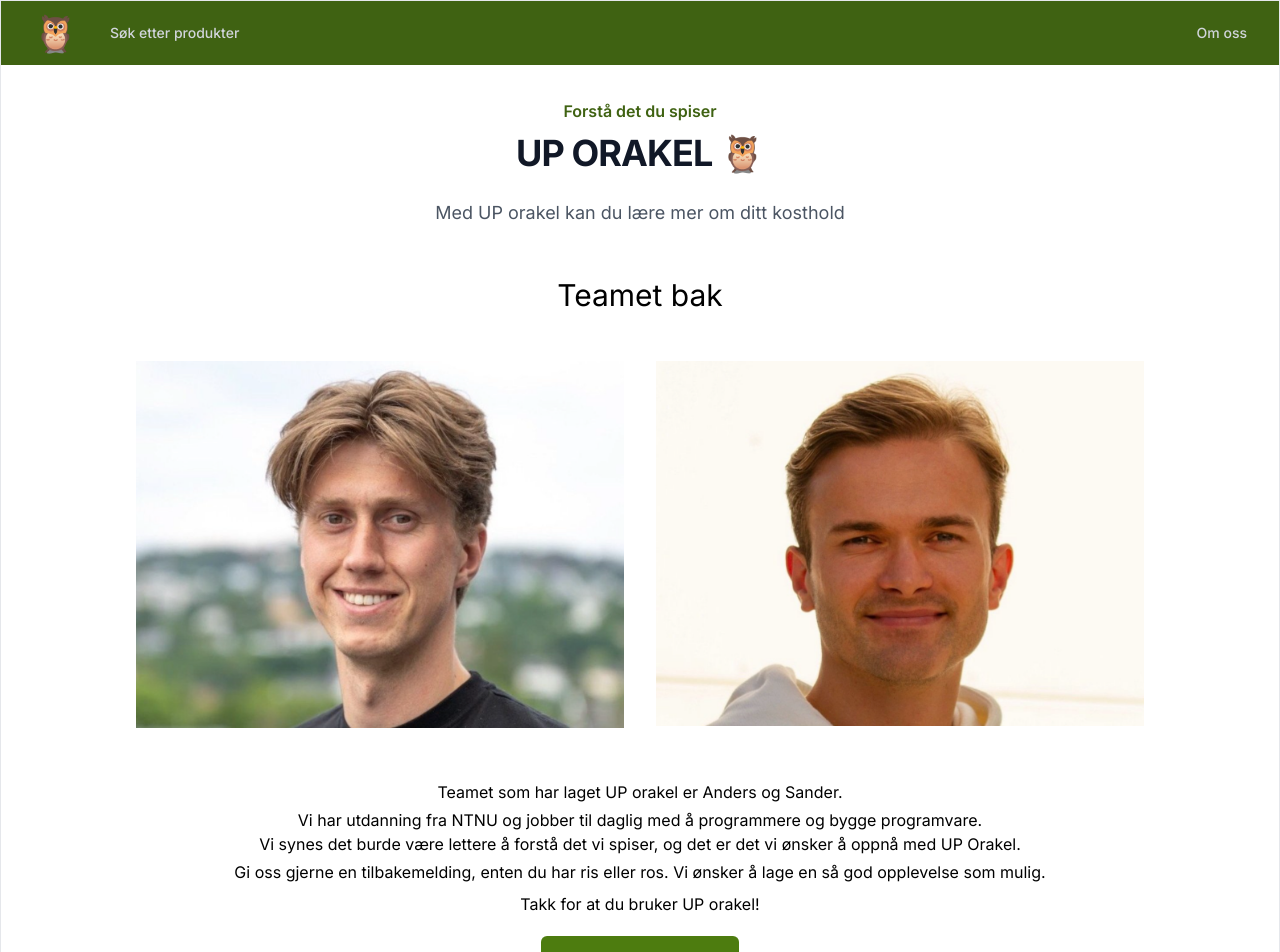
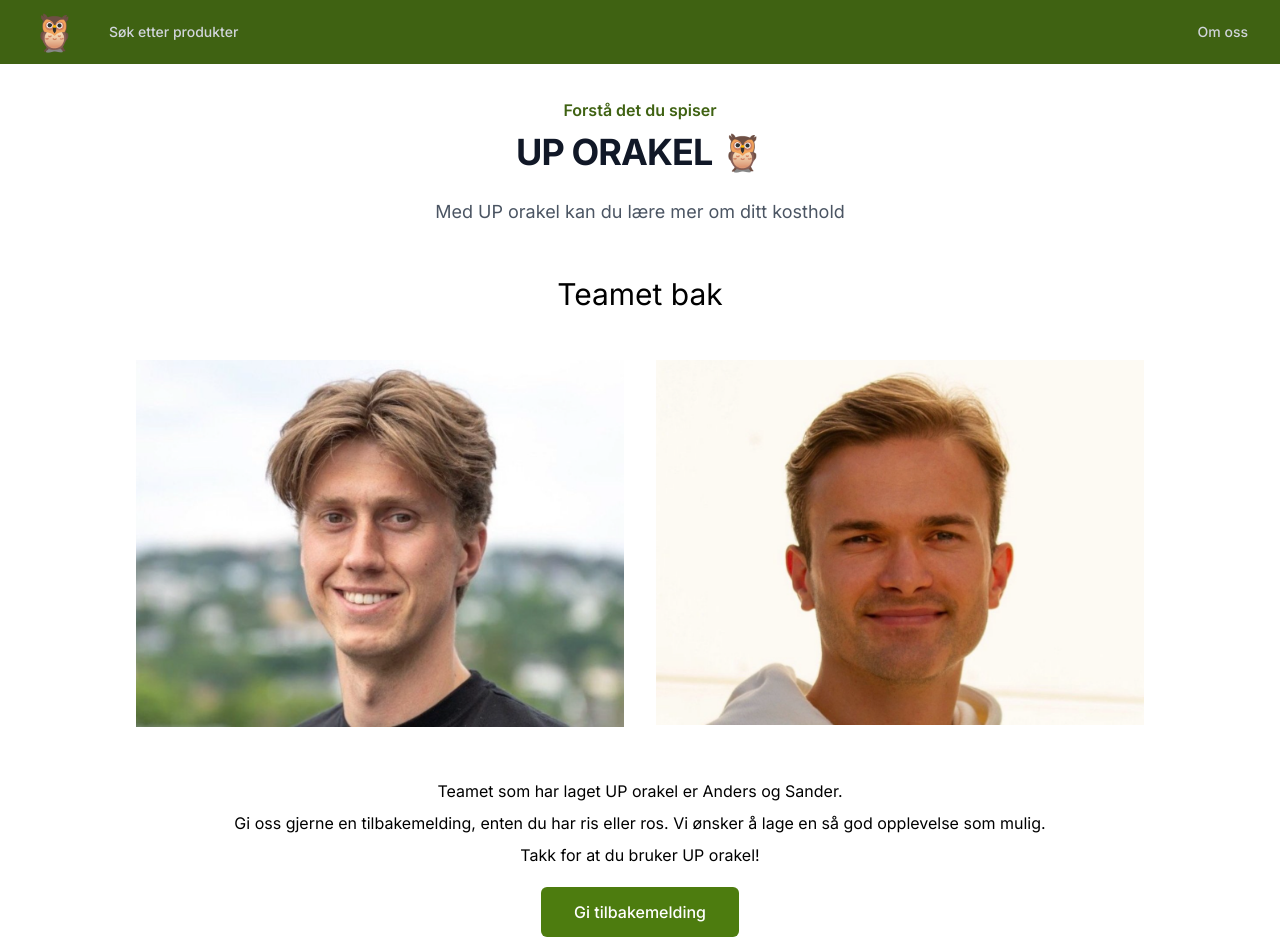
Before and after one commit to Matoppslaget/veivisern-frontend, a Next.js app: page /about in a window 1280 px wide. Shown: the top 952 px of the page. Built offline with nearby package versions, Linux system fonts and the light colour scheme.

Commit message:
fix borders

```diff
--- a/app/layout.tsx
+++ b/app/layout.tsx
@@ -19,7 +19,7 @@
 }>) {
   return (
     <html lang="en">
-      <body className={`${inter.className} min-h-screen flex flex-col border`}>
+      <body className={`${inter.className} min-h-screen flex flex-col`}>
         <NavBar></NavBar>
         <main className="flex-grow">
           <div className="bg-white py-12 sm:py-8">
--- a/app/search/page.tsx
+++ b/app/search/page.tsx
@@ -15,7 +15,7 @@
     const [query, setQuery] = useState('');
     const [products, setProducts] = useState<KassalappProduct[]>([]);
     const [selectedProducts, setSelectedProducts] = useState<KassalappProduct[]>([]);
-    const [selectedProduct, setSelectedProduct] = useState<KassalappProduct | null>(null);
+    const [selectedProduct, setSelectedProduct] = useState<KassalappProduct | undefined>(undefined);
     const [productsUnderEvaluation, setProductsUnderEvaluation] = useState<number[]>([]);
     const [evaluationResults, setEvaluationResults] = useState<EvaluatedProduct[]>([]);
     const [showResults, setShowResults] = useState(false);
@@ -95,6 +95,7 @@
                 <div className="mt-4">
                     Valgte produkter:
                     <CompactProductList
+                        selectedProduct={selectedProduct}
                         selectedProducts={selectedProducts}
                         onProductClick={handleProductClick}
                     />
--- a/components/CompactProductList.tsx
+++ b/components/CompactProductList.tsx
@@ -2,26 +2,32 @@
 import { ArrowRightIcon } from "@heroicons/react/24/outline";
 
 interface CompactProductListProps {
+    selectedProduct?: KassalappProduct;
     selectedProducts: KassalappProduct[];
     onProductClick: (product: KassalappProduct) => void;
 }
 
-const CompactProductList: React.FC<CompactProductListProps> = ({ selectedProducts, onProductClick }) => {
+const CompactProductList: React.FC<CompactProductListProps> = ({ selectedProduct, selectedProducts, onProductClick }) => {
     return (
         <>
             <ul className="bg-white rounded-xl mt-4 w-full shadow-lg">
-                {selectedProducts.map((product, index) => (
-                    <li key={index} className="flex items-center even:bg-white odd:bg-gray-200 odd:bg-opacity-50 py-2 px-2">
+                {selectedProducts.map((product, index) => {
+                    const isSelected = selectedProduct && selectedProduct.id === product.id;
+                    return (
+                        <li key={index}
+                            className={`even:bg-white odd:bg-gray-200 odd:bg-opacity-50 flex items-center py-2 px-2 hover:cursor-pointer hover:bg-green-700 hover:bg-opacity-20 ${isSelected ? 'rounded-md ring-green-700 ring-2 ring-inset p-0' : ''}`}
+                            onClick={() => onProductClick(product)}>
                             <div className="w-full my-auto font-semibold rounded-md ">
                                 {product.name}
                             </div>
-                        <div className="w-11/12 hover:cursor-pointer text-gray-500 hover:text-black" onClick={() => onProductClick(product)}>
+                            <div className="w-11/12  text-gray-500 hover:text-black" >
                                 <div className="justify-end flex items-center">
-                                <div className="px-2 hidden lg:block"> Se prosesseringsgrad </div> <ArrowRightIcon className="w-6 h-6 justify-end" />
+                                    <div className="px-2 hidden lg:block"> Se detaljer</div> <ArrowRightIcon className="w-6 h-6 justify-end" />
                                 </div>
                             </div>
                         </li>
-                ))}
+                    );
+                })}
             </ul>
         </>
     );
--- a/components/Navbar.tsx
+++ b/components/Navbar.tsx
@@ -16,20 +16,20 @@
         <Disclosure as="nav" className="bg-lime-800">
             <div className="mx-auto max-w-7xl px-2 sm:px-6 lg:px-8">
                 <div className="relative flex h-16 items-center justify-between">
-                    <div className="absolute inset-y-0 left-0 flex items-center sm:hidden">
-                        {/* Mobile menu button*/}
+                    {/* <div className="absolute inset-y-0 left-0 flex items-center sm:hidden">
+
                         <DisclosureButton className="group relative inline-flex items-center justify-center rounded-md p-2 text-gray-400 hover:bg-lime-500 hover:text-white focus:outline-none focus:ring-2 focus:ring-inset focus:ring-white">
                             <span className="absolute -inset-0.5" />
                             <span className="sr-only">Open main menu</span>
                             <Bars3Icon aria-hidden="true" className="block h-6 w-6 group-data-[open]:hidden" />
                             <XMarkIcon aria-hidden="true" className="hidden h-6 w-6 group-data-[open]:block" />
                         </DisclosureButton>
-                    </div>
+                    </div> */}
                     <div className="flex items-center justify-center sm:items-stretch sm:justify-start">
                         <div className="flex flex-shrink-0 items-center">
                             <a href="/"> <div className="text-4xl h-10 w-auto"> 🦉 </div></a>
                         </div>
-                        <div className="hidden sm:ml-6 sm:block">
+                        <div className="sm:ml-6 sm:block">
                             <div className="flex space-x-4">
                                 <a
                                     key={navigation.at(0)!!.name}
@@ -42,20 +42,16 @@
                                 >
                                     {navigation.at(0)!!.name}
                                 </a>
-
-
                             </div>
                         </div>
-
                     </div >
-
                     <a
                         key={navigation.at(1)!!.name}
                         href={navigation.at(1)!!.href}
                         aria-current={navigation.at(1)!!.current ? 'page' : undefined}
                         className={classNames(
                             navigation.at(1)!!.current ? 'bg-gray-900 text-white' : 'text-gray-300 hover:bg-lime-700 hover:text-white',
-                            'absolute inset-y-0 right-0 flex text-sm font-medium items-center pr-2 sm:static sm:inset-auto sm:ml-6 sm:pr-0',
+                            'inset-y-0 right-0 rounded-md px-2 py-2.5 flex text-sm font-medium items-center pr-3 sm:static sm:inset-auto sm:ml-6 sm:pr-0',
                         )}
                     >
                         {navigation.at(1)!!.name}
@@ -94,7 +90,7 @@
                     </div> */}
                 </div>
             </div>
-{/*
+            {/*
             <DisclosurePanel className="sm:hidden">
                 <div className="space-y-1 px-2 pb-3 pt-2">
                     {navigation.map((item) => (
--- a/components/ShowProducts.tsx
+++ b/components/ShowProducts.tsx
@@ -9,21 +9,17 @@
 
 const ShowProducts: React.FC<ShowProductsProps> = ({ products, handleClick }) => {
     return (
-        <div className="rounded-xl shadow-sm p-1 pt-1 space-y-1 border 50 w-full ">
+        <div className="rounded-xl shadow-sm p-1 pt-1 space-y-1 border 50 w-full">
             {products.map((product, index) => (
-                <div key={index} className="rounded-md flex justify-stretch border border-gray-300 border-opacity-70">
+                <div key={index} className="rounded-md flex justify-stretch border border-gray-300 border-opacity-70 hover:cursor-pointer hover:bg-green-700 hover:bg-opacity-20" onClick={() => handleClick(product)}>
                     <div className='min-w-20 min-h-20 max-w-20 max-h-20 rounded-lg'>
-                        <a href={product.url} target="_blank" rel="noopener noreferrer">
-                            <Image className="p-1 h-full w-full object-contain" sizes="(max-width: 768px) 100vw, 33vw" src={product.image ? product.image : ''} alt={product.name} width={20} height={20} />
-                        </a>
+                        <Image className="p-1 h-full w-full object-contain" sizes="(max-width: 768px) 100vw, 33vw" src={product.image ? product.image : ''} alt={product.name} width={20} height={20} />
                     </div>
-                    <div className="my-auto pl-8 w-full font-semibold rounded-md">
-                        <a href={product.url} target="_blank" rel="noopener noreferrer">
-                            {product.name} <br></br> <span className="font-normal">{product?.brand ? product.brand.charAt(0).toUpperCase() + product.brand.slice(1).toLowerCase() : "Ukjent merke"}</span>
-                        </a>
+                    <div className="my-auto pl-8 w-full font-semibold rounded-md ">
+                        {product.name}
                     </div>
-                    <div className="mx-4 w-6/12 h-20 flex items-center justify-center hover:cursor-pointer text-gray-500 hover:text-black" onClick={() => handleClick(product)}>
-                        <div className=''>Se prosesseringsgrad</div> <ArrowRightIcon className="w-6 h-6 mx-2" />
+                    <div className=" w-6/12 h-20 flex items-center justify-center hover:cursor-pointer" >
+                        <div className=''>Se detaljer</div> <ArrowRightIcon className="w-6 h-6 mx-2" />
                     </div>
                 </div>
             ))}
--- a/components/Team.tsx
+++ b/components/Team.tsx
@@ -14,8 +14,8 @@
             </div >
             <div className="p-4">
                 <p className="text-md p-1 text-center">Teamet som har laget UP orakel er Anders og Sander. </p>
-                <p className="text-md text-center">Vi har utdanning fra NTNU og jobber til daglig med å programmere og bygge programvare.</p>
-                <p className="text-md text-center">Vi synes det burde være lettere å forstå det vi spiser, og det er det vi ønsker å oppnå med UP Orakel.</p>
+                <p className="hidden md:visible text-md text-center">Vi har utdanning fra NTNU og jobber til daglig med å programmere og bygge programvare.</p>
+                <p className="hidden text-md text-center">Vi synes det burde være lettere å forstå det vi spiser, og det er det vi ønsker å oppnå med UP Orakel.</p>
                 <p className="text-md p-1 text-center">Gi oss gjerne en tilbakemelding, enten du har ris eller ros. Vi ønsker å lage en så god opplevelse som mulig.</p>
                 <p className="text-md p-1 text-center">Takk for at du bruker UP orakel!</p>
             </div>
```
Lines whose indentation alone changed are shown as unchanged.
